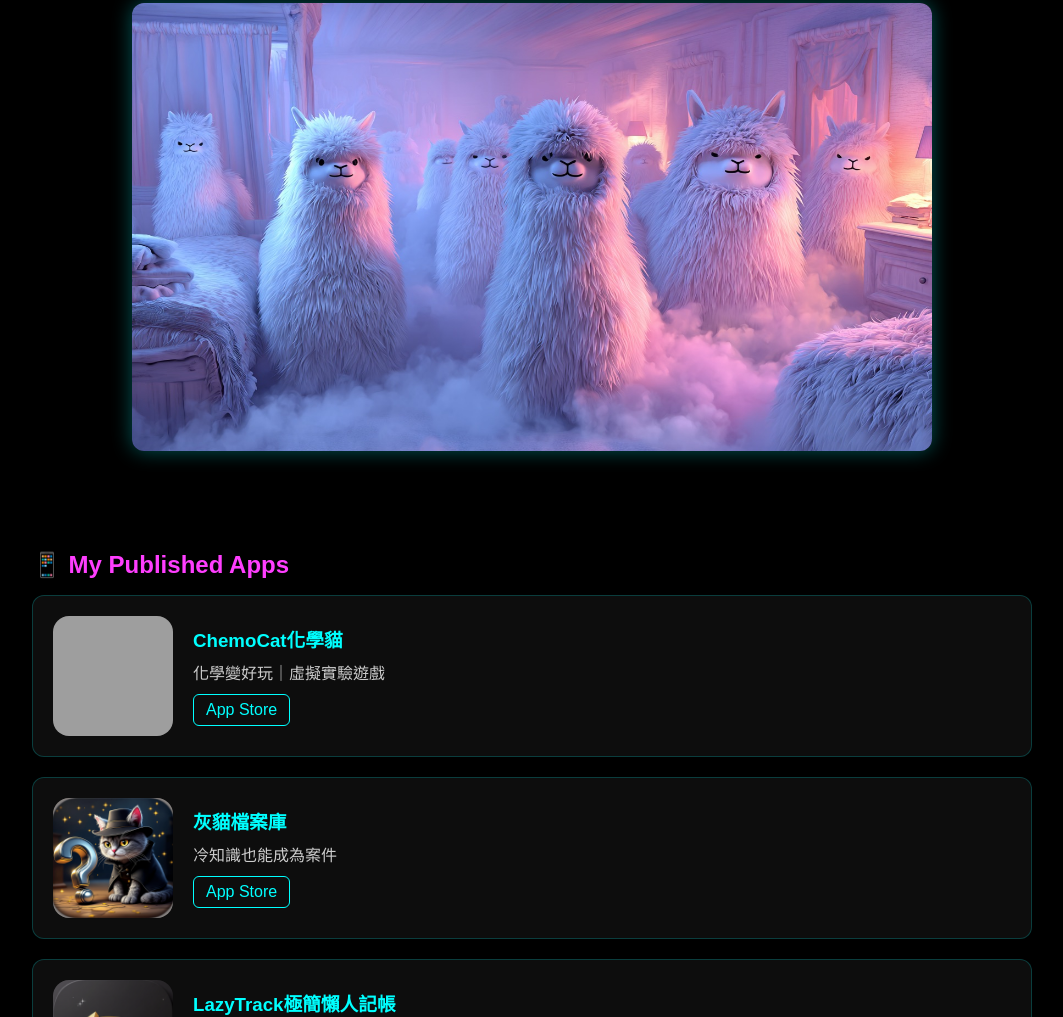
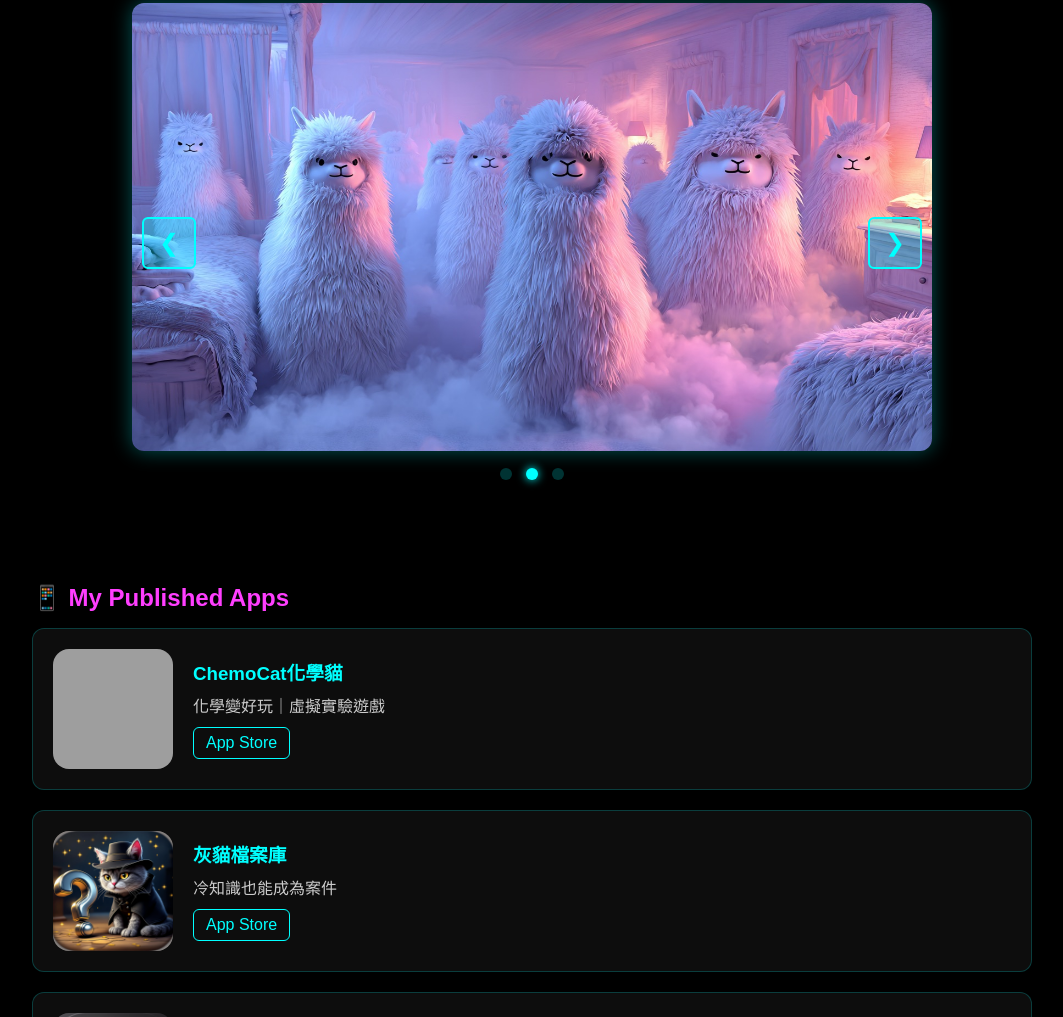
Before and after one commit to Culaliya/ai-art-diary, a plain HTML site: page index.html in a window 1280 px wide. Shown: the part 1426-2443 px from the top of the page, without its empty margins (108-1171 px from the left). Drawn offline with Linux system fonts and the light colour scheme; no server answers; grey boxes are pictures that could not be loaded.

Commit message:
加入圖片手動

```diff
--- a/index.html
+++ b/index.html
@@ -29,6 +29,12 @@ h2{color:#ff3eff;margin-bottom:16px;}
 .video-container iframe,.spotify-container iframe{width:100%;height:100%;border:none;border-radius:12px;}
 .slideshow-container{position:relative;width:100%;max-width:800px;margin:auto;}
 .slide{display:none;width:100%;border-radius:12px;box-shadow:0 0 20px #0ff5;}
+.slide-btn{position:absolute;top:50%;transform:translateY(-50%);background:rgba(0,255,255,0.3);color:#0ff;border:2px solid #0ff;font-size:24px;padding:10px 15px;cursor:pointer;border-radius:6px;transition:all 0.3s;z-index:10;}
+.slide-btn:hover{background:rgba(0,255,255,0.6);box-shadow:0 0 15px #0ff;}
+.slide-btn.prev{left:10px;}
+.slide-btn.next{right:10px;}
+.dot{display:inline-block;width:12px;height:12px;margin:0 5px;background:#0ff3;border-radius:50%;cursor:pointer;transition:all 0.3s;}
+.dot:hover,.dot.active{background:#0ff;box-shadow:0 0 10px #0ff;}
 .ripple{position:fixed;border-radius:50%;pointer-events:none;border:2px solid #0ff;animation:ripple 0.6s ease-out;}
 @keyframes ripple{from{transform:scale(0);opacity:0.8;} to{transform:scale(10);opacity:0;}}
 #weather-quote{text-align:center;margin-top:10px;color:#aaf;font-size:1em;}
@@ -144,6 +150,15 @@ window.addEventListener('load', () => {
     <img class="slide" src="assets/midjourney/mid1.jpg">
     <img class="slide" src="assets/midjourney/mid2.jpg">
     <img class="slide" src="assets/midjourney/mid3.jpg">
+    <!-- 上一張/下一張按鈕 -->
+    <button class="slide-btn prev" onclick="changeSlide(-1)">❮</button>
+    <button class="slide-btn next" onclick="changeSlide(1)">❯</button>
+    <!-- 指示點 -->
+    <div style="text-align:center; margin-top:15px;">
+      <span class="dot" onclick="currentSlide(0)"></span>
+      <span class="dot" onclick="currentSlide(1)"></span>
+      <span class="dot" onclick="currentSlide(2)"></span>
+    </div>
   </div>
 </section>
 
@@ -294,14 +309,36 @@ function drawParticles(){
 window.addEventListener('resize',resizeCanvas);
 resizeCanvas();drawParticles();
 
-// ====== 輪播 ======
+// ====== 輪播（自動 + 手動控制）======
 let slideIndex=0;
+let slideTimer;
+
 function showSlides(){
   const slides=document.querySelectorAll('.slide');
+  const dots=document.querySelectorAll('.dot');
+
   slides.forEach((s,i)=>s.style.display=i===slideIndex?'block':'none');
+  dots.forEach((d,i)=>d.classList.toggle('active',i===slideIndex));
+
   slideIndex=(slideIndex+1)%slides.length;
+
+  // 重設計時器
+  clearTimeout(slideTimer);
+  slideTimer=setTimeout(showSlides,3000);
 }
-setInterval(showSlides,3000);showSlides();
+
+function changeSlide(n){
+  const slides=document.querySelectorAll('.slide');
+  slideIndex=(slideIndex+n+slides.length-1)%slides.length;
+  showSlides();
+}
+
+function currentSlide(n){
+  slideIndex=n;
+  showSlides();
+}
+
+showSlides();
 
 // ====== App Cards ======
 async function loadApps(){
@@ -388,7 +425,7 @@ loadWeather();
 async function loadApod(){
   const apodDiv=document.getElementById('apod');
   try{
-    const res=await fetch('https://api.nasa.gov/planetary/apod?api_key=QCUm1wVbVLFqsiNJdaTKolWUuXTo4Qdxjc1zF4f3');
+    const res=await fetch('https://api.nasa.gov/planetary/apod?api_key=DEMO_KEY');
     const data=await res.json();
     console.log('NASA APOD data:', data); // 調試用
     if(data.media_type==='image'){
```
